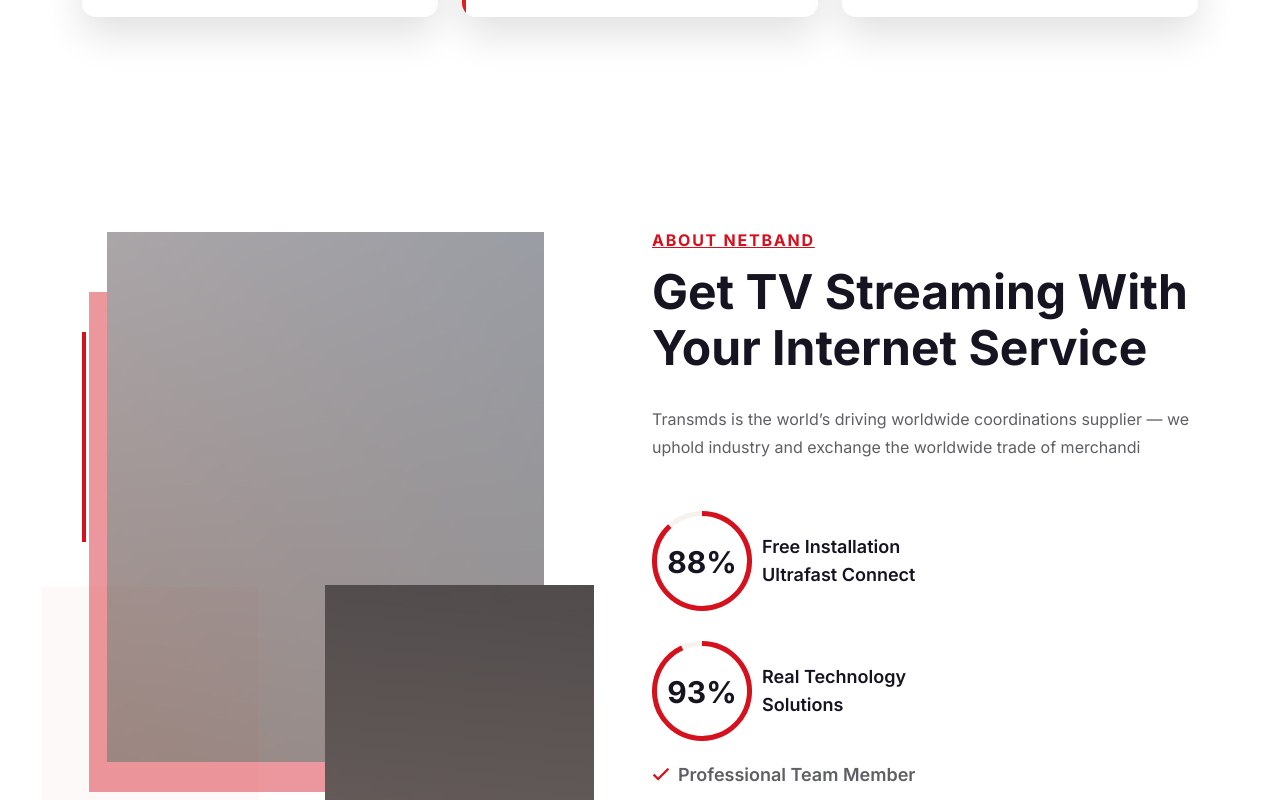
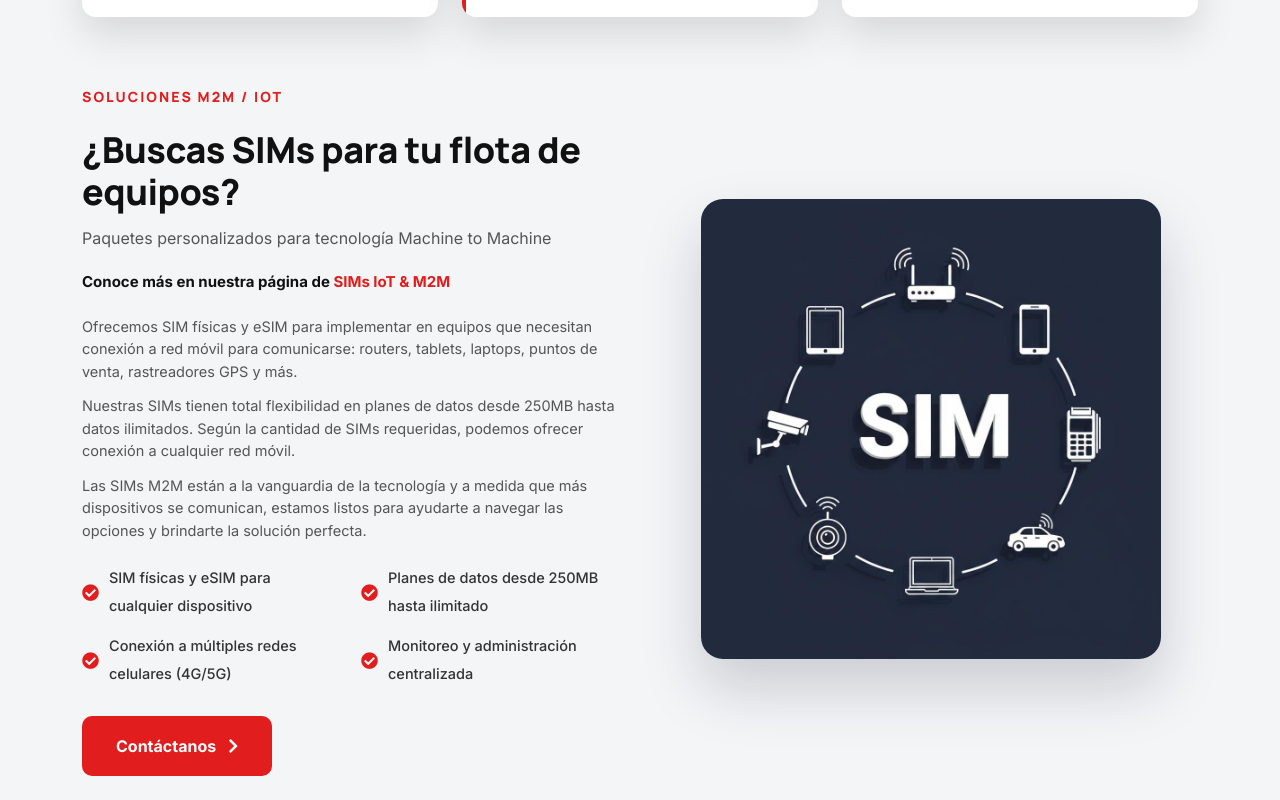
Before and after one commit to desarrolloweb-hub/binja-plantilla, a Next.js app: page / in a window 1280 px wide. Shown: the part 1080-1880 px from the top of the page. Built offline with nearby package versions, Linux system fonts and the light colour scheme; a web font is replaced by a local one.

Commit message:
feat:primer seccion agregada

```diff
--- a/app/globals.css
+++ b/app/globals.css
@@ -281,7 +281,7 @@
 /* Da aire a la sección que viene después del hero (las cards sobresalen -110px) */
 .binja-hero + section,
 .binja-hero + .about-section {
-  padding-top: 280px !important;
+  padding-top: 130px !important;
 }
 
 @media (max-width: 991px) {
@@ -304,7 +304,7 @@
   width: 100%;
   max-width: 1320px;
   margin: 0 auto;
-  padding: 6px 15px;
+  padding: 6px 30px;
 }
 /* El logo de Binja compacto */
 .binja-header-main .header-logo span span {
@@ -389,6 +389,118 @@
 .header-top-wrapper .top-right .social-icon span,
 .header-top-wrapper .top-right .header-menu li a {
   color: rgba(255, 255, 255, 0.75) !important;
+}
+
+/* === Sección M2M / IoT === */
+.binja-m2m {
+  background: #f4f5f7;
+  padding: 50px 0 60px;
+}
+.binja-m2m__label {
+  display: inline-block;
+  color: #e21d1d;
+  font-family: "Manrope", "Inter", sans-serif;
+  font-size: 14px;
+  font-weight: 800;
+  letter-spacing: 2px;
+  text-transform: uppercase;
+  margin-bottom: 18px;
+}
+.binja-m2m__title {
+  font-family: "Manrope", "Inter", sans-serif;
+  font-size: clamp(28px, 2.8vw, 40px);
+  font-weight: 800;
+  line-height: 1.15;
+  letter-spacing: -0.5px;
+  text-transform: none !important;
+  color: #111;
+  margin-bottom: 12px;
+}
+.binja-m2m__subtitle {
+  font-size: 16px;
+  color: #555;
+  margin-bottom: 16px;
+}
+.binja-m2m__link-line {
+  font-size: 15px;
+  font-weight: 700;
+  color: #111;
+  margin-bottom: 20px;
+}
+.binja-m2m__link {
+  color: #e21d1d;
+  text-decoration: none;
+  transition: color 0.25s ease;
+}
+.binja-m2m__link:hover {
+  color: #a51d1d;
+  text-decoration: underline;
+}
+.binja-m2m__text {
+  font-size: 14.5px;
+  line-height: 1.55;
+  color: #555;
+  margin-bottom: 12px;
+}
+.binja-m2m__list {
+  list-style: none;
+  padding: 0;
+  margin: 22px 0 28px;
+  display: grid;
+  grid-template-columns: 1fr 1fr;
+  gap: 12px 24px;
+}
+.binja-m2m__list li {
+  display: flex;
+  align-items: center;
+  gap: 10px;
+  font-size: 14.5px;
+  font-weight: 500;
+  color: #333;
+  margin-bottom: 0;
+}
+@media (max-width: 575px) {
+  .binja-m2m__list { grid-template-columns: 1fr; }
+}
+.binja-m2m__list li i {
+  color: #e21d1d;
+  font-size: 17px;
+  flex-shrink: 0;
+}
+.binja-m2m__cta {
+  display: inline-flex;
+  align-items: center;
+  gap: 12px;
+  background: #e21d1d;
+  color: #fff;
+  font-weight: 700;
+  font-size: 16px;
+  padding: 16px 34px;
+  border-radius: 10px;
+  text-decoration: none;
+  transition: background 0.25s ease, transform 0.25s ease, box-shadow 0.25s ease;
+}
+.binja-m2m__cta:hover {
+  background: #a51d1d;
+  color: #fff;
+  transform: translateY(-3px);
+  box-shadow: 0 12px 30px rgba(226, 29, 29, 0.35);
+}
+.binja-m2m__image {
+  display: flex;
+  justify-content: center;
+}
+.binja-m2m__image img {
+  width: 100%;
+  max-width: 460px;
+  height: auto;
+  border-radius: 22px;
+  display: block;
+  box-shadow: 0 30px 60px rgba(15, 23, 42, 0.18);
+}
+@media (max-width: 991px) {
+  .binja-m2m { padding: 70px 0; }
+  .binja-m2m__image { margin-top: 40px; }
 }
 
 /* === Hover effects del header === */
--- a/app/page.js
+++ b/app/page.js
@@ -1,3 +1,4 @@
+import M2MSection from "@/components/M2MSection";
 import NetBandAccordion from "@/components/NetBandAccordion";
 import ProgressBar from "@/components/ProgressBar";
 import Service1 from "@/components/Service";
@@ -12,6 +13,8 @@ const page = () => {
     <NetBandLayout header={1}>
       {/*<< Hero Section Start >>*/}
       <Home1 />
+      {/*<< M2M / IoT Section Start >>*/}
+      <M2MSection />
       {/*<< About Section Start >>*/}
       <section className="about-section fix section-padding pt-0">
         <div className="container">
--- /dev/null
+++ b/components/M2MSection.js
@@ -0,0 +1,74 @@
+"use client";
+import Link from "next/link";
+
+const features = [
+  "SIM físicas y eSIM para cualquier dispositivo",
+  "Planes de datos desde 250MB hasta ilimitado",
+  "Conexión a múltiples redes celulares (4G/5G)",
+  "Monitoreo y administración centralizada",
+];
+
+const M2MSection = () => {
+  return (
+    <section className="binja-m2m">
+      <div className="container">
+        <div className="row align-items-center g-5">
+          <div className="col-lg-6">
+            <div className="binja-m2m__content">
+              <span className="binja-m2m__label">SOLUCIONES M2M / IOT</span>
+              <h2 className="binja-m2m__title">
+                ¿Buscas SIMs para tu flota de equipos?
+              </h2>
+              <p className="binja-m2m__subtitle">
+                Paquetes personalizados para tecnología Machine to Machine
+              </p>
+              <p className="binja-m2m__link-line">
+                Conoce más en nuestra página de{" "}
+                <Link href="soluciones" className="binja-m2m__link">
+                  SIMs IoT &amp; M2M
+                </Link>
+              </p>
+
+              <p className="binja-m2m__text">
+                Ofrecemos SIM físicas y eSIM para implementar en equipos que
+                necesitan conexión a red móvil para comunicarse: routers,
+                tablets, laptops, puntos de venta, rastreadores GPS y más.
+              </p>
+              <p className="binja-m2m__text">
+                Nuestras SIMs tienen total flexibilidad en planes de datos desde
+                250MB hasta datos ilimitados. Según la cantidad de SIMs
+                requeridas, podemos ofrecer conexión a cualquier red móvil.
+              </p>
+              <p className="binja-m2m__text">
+                Las SIMs M2M están a la vanguardia de la tecnología y a medida
+                que más dispositivos se comunican, estamos listos para ayudarte
+                a navegar las opciones y brindarte la solución perfecta.
+              </p>
+
+              <ul className="binja-m2m__list">
+                {features.map((f, i) => (
+                  <li key={i}>
+                    <i className="fas fa-check-circle" />
+                    {f}
+                  </li>
+                ))}
+              </ul>
+
+              <Link href="contact" className="binja-m2m__cta">
+                Contáctanos <i className="fas fa-chevron-right" />
+              </Link>
+            </div>
+          </div>
+
+          <div className="col-lg-6">
+            <div className="binja-m2m__image">
+              <img src="assets/img/sections/m2m-sims.jpg" alt="Soluciones SIM M2M / IoT" />
+            </div>
+          </div>
+        </div>
+      </div>
+    </section>
+  );
+};
+
+export default M2MSection;
--- a/layouts/Header.js
+++ b/layouts/Header.js
@@ -134,11 +134,12 @@ const Header1 = ({ openSidebar, single, menus }) => {
                         background: "#d62828",
                         color: "#fff",
                         fontWeight: 600,
-                        fontSize: "14px",
-                        padding: "11px 22px",
-                        borderRadius: "8px",
+                        fontSize: "13px",
+                        padding: "9px 20px",
+                        borderRadius: "7px",
                         textDecoration: "none",
                         whiteSpace: "nowrap",
+                        letterSpacing: "0.2px",
                       }}
                     >
                       Agenda consultoría
```
Also changed, not shown: public/assets/img/sections/m2m-sims.jpg (added).
